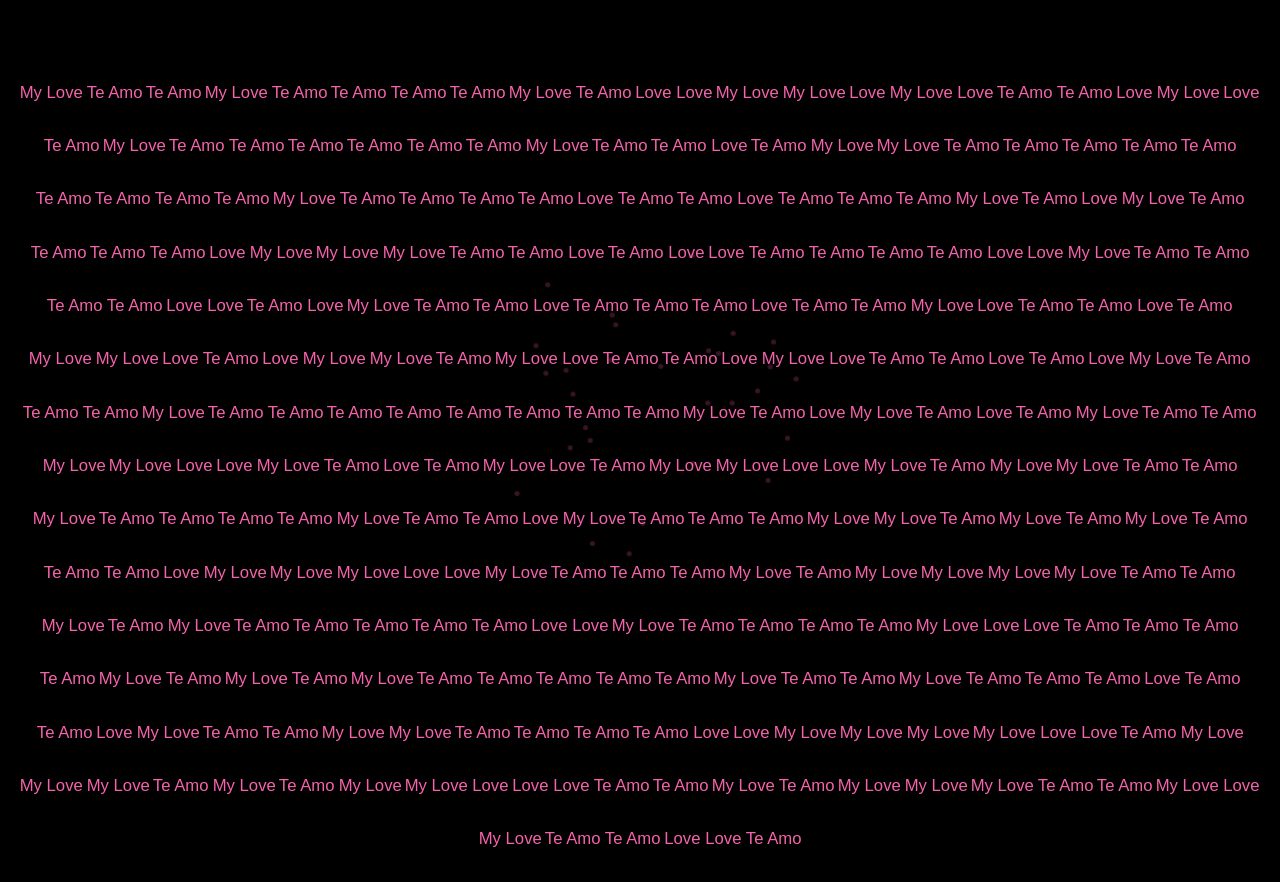
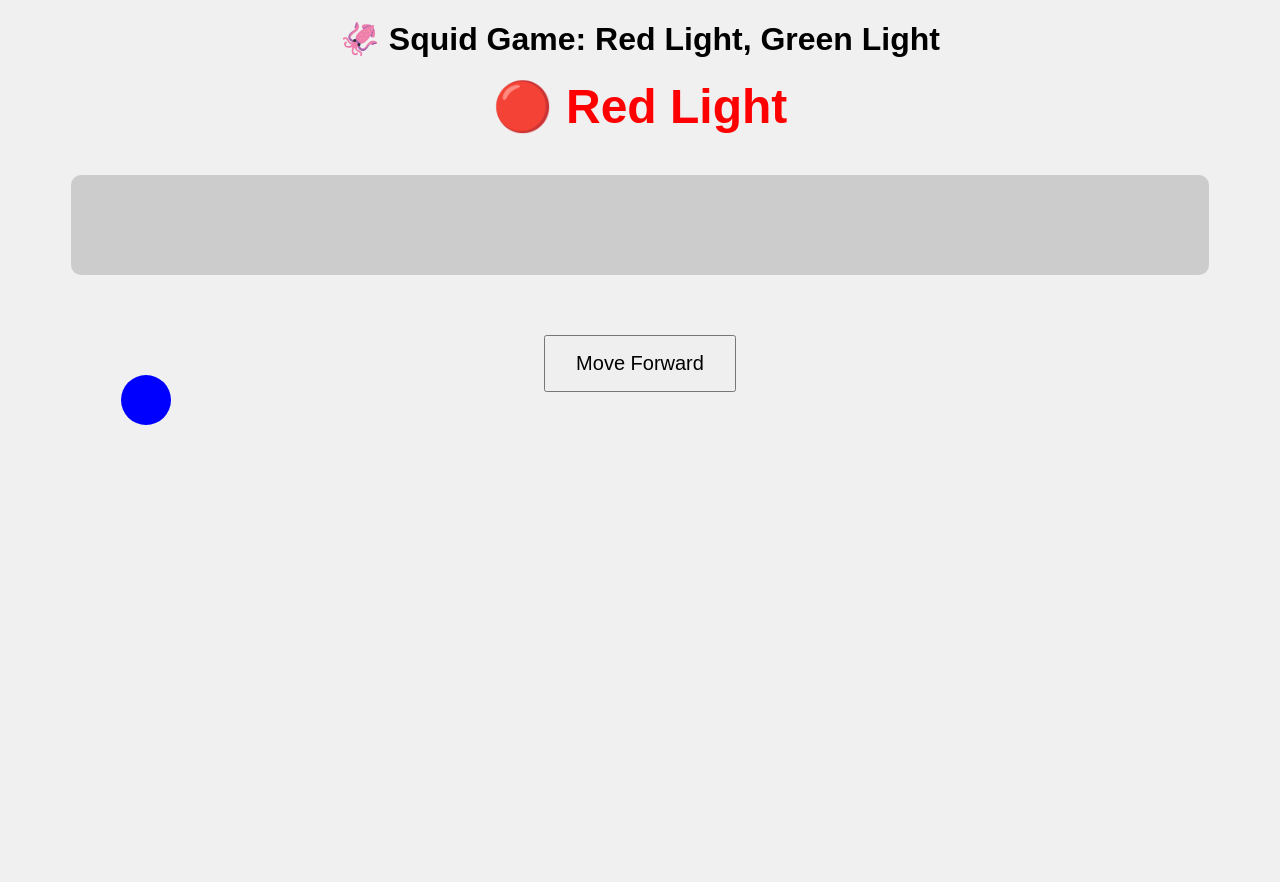
Before and after one commit to Jokshan21/funny-meme, a plain HTML site: page index.html in a window 1280 px wide. After the commit the page ends 800 px from the top, so only its background shows below. Drawn offline with Linux system fonts and the light colour scheme.

Commit message:
Update index.html

```diff
--- a/index.html
+++ b/index.html
@@ -2,87 +2,116 @@
 <html lang="en">
 <head>
   <meta charset="UTF-8">
-  <title>Love Animation</title>
+  <title>Red Light Green Light Game</title>
   <style>
     body {
-      background-color: black;
-      margin: 0;
-      overflow: hidden;
-      font-family: 'My Love', sans-serif;
+      text-align: center;
+      font-family: 'Arial', sans-serif;
+      background: #f0f0f0;
     }
 
-    .Love__You {
-      color: #ff69b4;
-      display: flex;
-      flex-wrap: wrap;
-      justify-content: center;
-      align-items: center;
-      min-height: 100vh;
-      padding: 1rem;
-      margin-top: 50px;
-      font-size: 16px;
-      position: relative;
+    h1 {
+      margin-top: 20px;
     }
 
-    .love-text {
-      animation: flicker 1.5s infinite alternate;
+    #light {
+      font-size: 48px;
+      font-weight: bold;
+      margin: 20px;
     }
 
-    @keyframes flicker {
-      0% { opacity: 0.4; transform: scale(0.95); }
-      100% { opacity: 1; transform: scale(1.05); }
+    #player {
+      width: 50px;
+      height: 50px;
+      background: blue;
+      border-radius: 50%;
+      position: absolute;
+      top: 200px;
+      left: 50px;
+      transition: left 0.3s ease;
     }
 
-    .firework {
-      position: absolute;
-      border-radius: 50%;
-      width: 6px;
-      height: 6px;
-      background-color: #ff69b4;
-      animation: explode 1s ease-out forwards;
+    #track {
+      position: relative;
+      width: 90%;
+      height: 100px;
+      margin: 40px auto;
+      background: #ccc;
+      border-radius: 10px;
     }
 
-    @keyframes explode {
-      to {
-        transform: translate(var(--x), var(--y)) scale(0.8);
-        opacity: 0;
-      }
+    #moveBtn {
+      padding: 15px 30px;
+      font-size: 20px;
+      cursor: pointer;
+      margin-top: 20px;
+    }
+
+    #status {
+      font-size: 24px;
+      margin-top: 10px;
+      color: red;
     }
   </style>
 </head>
 <body>
-  <div class="Love__You" id="loveContainer"></div>
+  <h1>🦑 Squid Game: Red Light, Green Light</h1>
+  <div id="light">🟢 Green Light</div>
+
+  <div id="track">
+    <div id="player"></div>
+  </div>
+
+  <button id="moveBtn">Move Forward</button>
+  <div id="status"></div>
 
   <script>
-    const phrases = ["Te Amo", "My Love", "Love", "Te Amo", "Te Amo", "My Love"];
-    const container = document.getElementById('loveContainer');
+    const light = document.getElementById('light');
+    const player = document.getElementById('player');
+    const statusText = document.getElementById('status');
+    const moveBtn = document.getElementById('moveBtn');
 
-    // Fill the screen with love texts
-    for (let i = 0; i < 300; i++) {
-      const span = document.createElement('span');
-      span.className = 'love-text';
-      span.textContent = phrases[Math.floor(Math.random() * phrases.length)];
-      span.style.margin = '3px';
-      container.appendChild(span);
+    let currentLight = 'green';
+    let position = 50;
+    let gameOver = false;
+
+    function toggleLight() {
+      if (gameOver) return;
+
+      currentLight = currentLight === 'green' ? 'red' : 'green';
+      light.textContent = currentLight === 'green' ? '🟢 Green Light' : '🔴 Red Light';
+      light.style.color = currentLight === 'green' ? 'green' : 'red';
+
+      const time = Math.random() * 2000 + 1000;
+      setTimeout(toggleLight, time);
     }
 
-    // Firework burst
-    setInterval(() => {
-      for (let i = 0; i < 30; i++) {
-        const fw = document.createElement('div');
-        fw.className = 'firework';
-        const angle = Math.random() * 2 * Math.PI;
-        const dist = Math.random() * 150 + 50;
-        const x = Math.cos(angle) * dist + 'px';
-        const y = Math.sin(angle) * dist + 'px';
-        fw.style.setProperty('--x', x);
-        fw.style.setProperty('--y', y);
-        fw.style.left = '50%';
-        fw.style.top = '50%';
-        document.body.appendChild(fw);
-        setTimeout(() => fw.remove(), 1000);
+    function movePlayer() {
+      if (gameOver) return;
+
+      if (currentLight === 'red') {
+        statusText.textContent = "❌ You moved on RED light. Game Over!";
+        gameOver = true;
+        moveBtn.disabled = true;
+        return;
       }
-    }, 1500);
+
+      position += 50;
+      player.style.left = position + 'px';
+
+      if (position >= window.innerWidth - 100) {
+        statusText.textContent = "✅ You Win!";
+        gameOver = true;
+        moveBtn.disabled = true;
+      }
+    }
+
+    moveBtn.addEventListener('click', movePlayer);
+    document.addEventListener('keydown', (e) => {
+      if (e.key === ' ' || e.key === 'ArrowRight') movePlayer();
+    });
+
+    toggleLight();
   </script>
 </body>
 </html>
```
